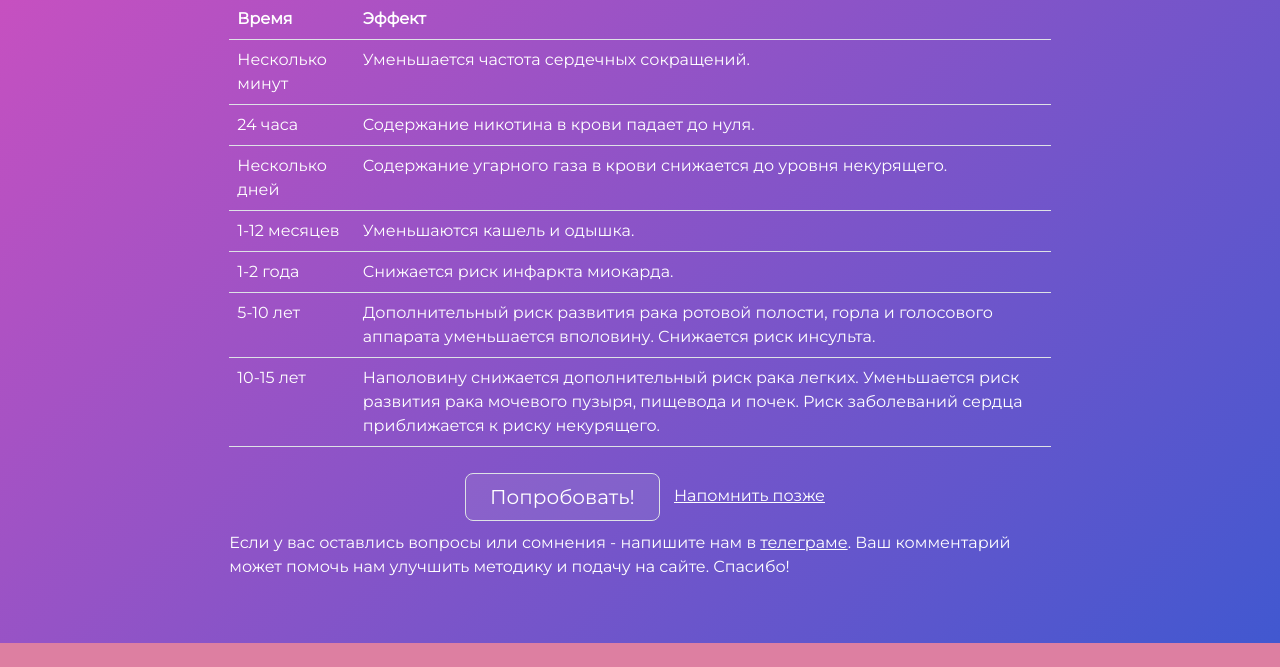
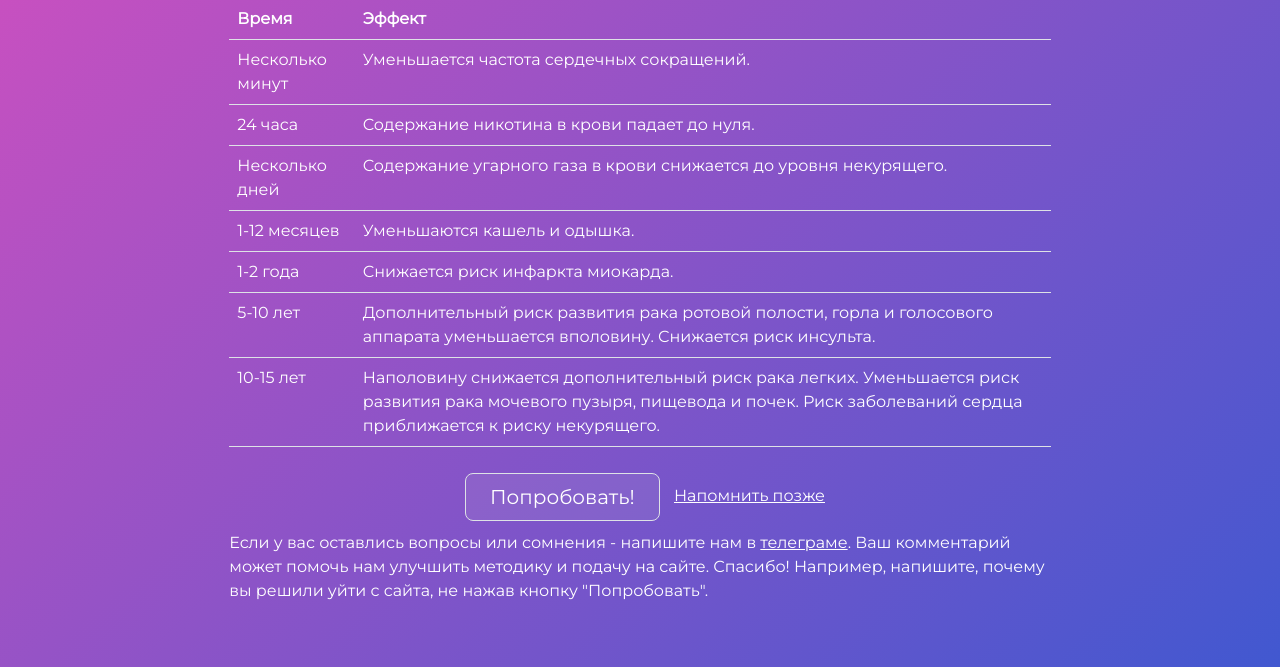
Before and after one commit to evgenity/zusagy, a Django app: page / in a window 1280 px wide. Shown: the part 2207-2874 px from the top of the page. Before the commit the page ends 2850 px from the top, so only its background shows below. Run offline with Django 4.2, Linux system fonts and the light colour scheme.

Commit message:
text update

```diff
--- a/backend/promises/templates/promises/index.html
+++ b/backend/promises/templates/promises/index.html
@@ -143,7 +143,7 @@
   <a href="{% url 'create' %}">Напомнить позже</a>
 </div>
 
-<p>Если у вас оставлись вопросы или сомнения - напишите нам в <a href="https://t.me/evgenity">телеграме</a>. Ваш комментарий может помочь нам улучшить методику и подачу на сайте. Спасибо!</p>
+<p>Если у вас оставлись вопросы или сомнения - напишите нам в <a href="https://t.me/evgenity">телеграме</a>. Ваш комментарий может помочь нам улучшить методику и подачу на сайте. Спасибо! Например, напишите, почему вы решили уйти с сайта, не нажав кнопку "Попробовать".</p>
 
 
 
```
